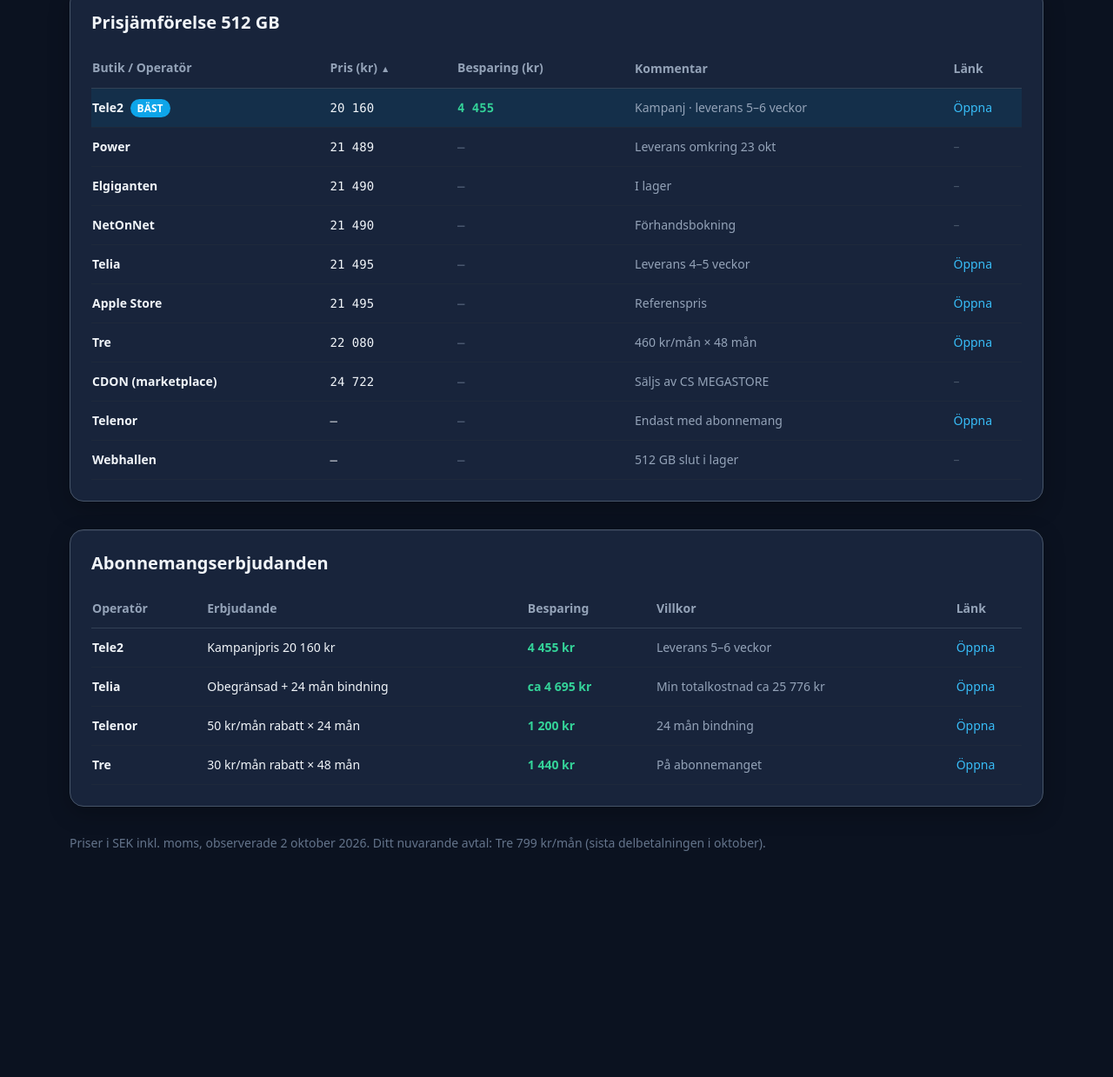
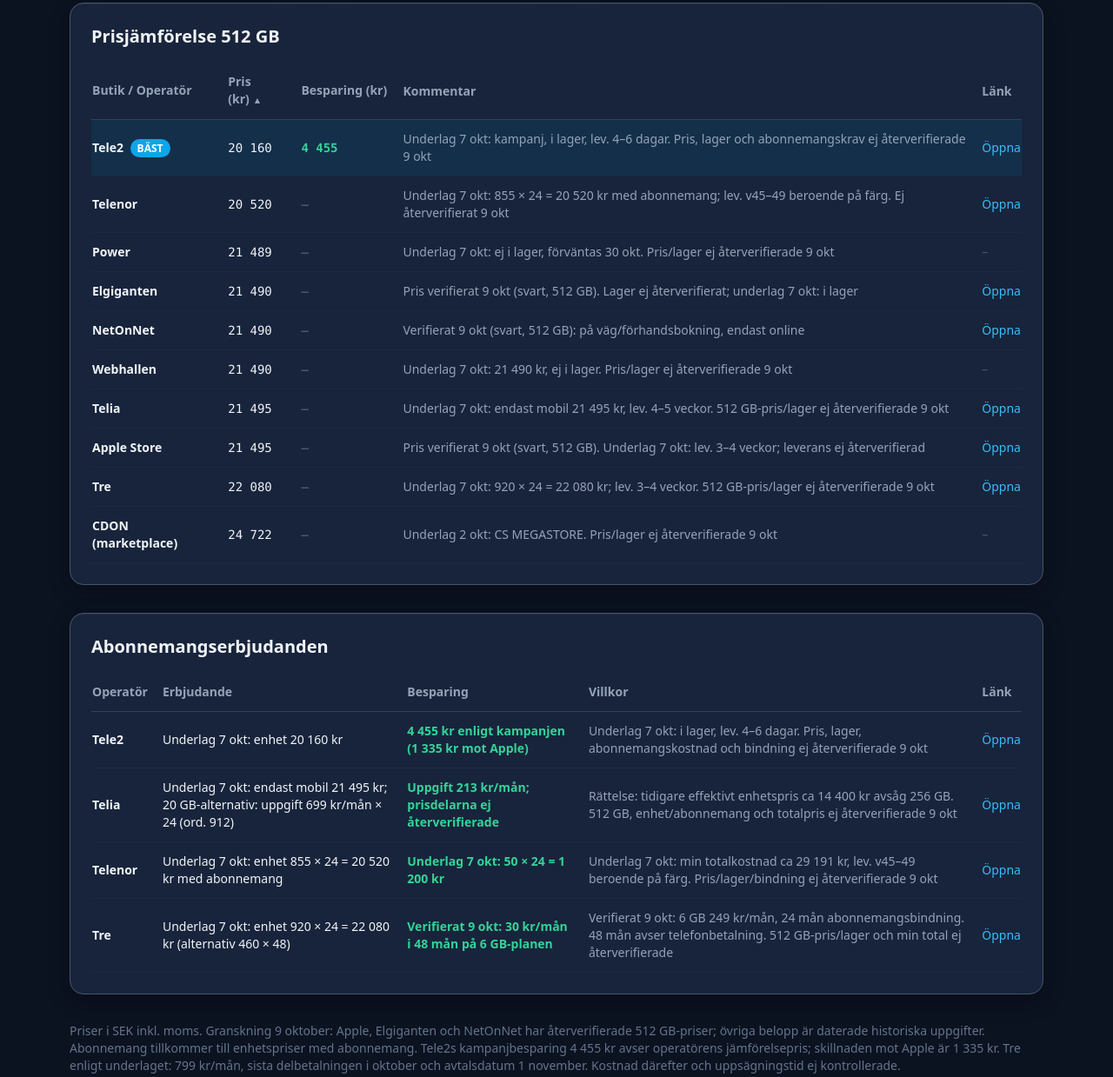
Before and after one commit to mrskydiver2015-code/iphone18-price-tracker, a plain HTML site: page index.html in a window 1280 px wide. Shown: the part 525-1764 px from the top of the page at 87% size. Before the commit the page ends 1545 px from the top, so only its background shows below. Drawn offline with nearby package versions, Linux system fonts and the light colour scheme.

Commit message:
Reconcile dated 512 GB offers and verification status across dashboard

```diff
--- a/index.html
+++ b/index.html
@@ -23,7 +23,7 @@ tailwind.config = { theme: { extend: { colors: { ink: '#0b1220', card: '#18243b'
 <div class="max-w-6xl mx-auto px-4 py-10">
 
   <header class="mb-8">
-    <p class="text-sky-400 text-sm font-semibold tracking-wide uppercase">Prisbevakning · v1.0.1 · uppdaterad 4 oktober 2026</p>
+    <p class="text-sky-400 text-sm font-semibold tracking-wide uppercase">Prisbevakning · v1.0.2 · granskad 9 oktober 2026</p>
     <h1 class="text-4xl font-bold mt-2">iPhone 18 Pro Max <span class="text-sky-400">512 GB</span></h1>
     <p class="text-slate-400 mt-2">Jämför priser hos svenska återförsäljare och operatörer. Klicka på en kolumnrubrik för att sortera. Vid prissortering visas alternativ utan pris alltid sist, oavsett sorteringsriktning.</p>
   </header>
@@ -31,9 +31,9 @@ tailwind.config = { theme: { extend: { colors: { ink: '#0b1220', card: '#18243b'
   <!-- Best deal hero -->
   <div class="bg-gradient-to-r from-sky-600 to-blue-700 border border-sky-400/60 shadow-xl shadow-black/25 rounded-2xl p-6 mb-8 flex flex-wrap items-center justify-between gap-4">
     <div>
-      <p class="text-sky-100 text-sm uppercase tracking-wide font-semibold">Billigast just nu</p>
+      <p class="text-sky-100 text-sm uppercase tracking-wide font-semibold">Lägsta dokumenterade enhetspris · ej återverifierat i dag</p>
       <p class="text-3xl font-bold mt-1">Tele2 – 20 160 kr</p>
-      <p class="text-sky-100 mt-1">Kampanj: spara 4 455 kr · Leverans 5–6 veckor</p>
+      <p class="text-sky-100 mt-1">Underlag 7 okt: kampanj, i lager och leverans 4–6 dagar. Pris, lager och abonnemangsvillkor ej återverifierade 9 okt.</p>
     </div>
     <a href="https://www.tele2.se/mobiler/apple-iphone-18-pro-max/9514/0/SPECIAL_OFFER-62238/24"
        class="bg-white text-blue-800 font-semibold px-6 py-3 rounded-xl hover:bg-sky-100 transition">Till erbjudandet</a>
@@ -81,29 +81,53 @@ tailwind.config = { theme: { extend: { colors: { ink: '#0b1220', card: '#18243b'
   </section>
 
   <footer class="text-slate-500 text-sm">
-    <p>Priser i SEK inkl. moms, observerade 2 oktober 2026. Ditt nuvarande avtal: Tre 799 kr/mån (sista delbetalningen i oktober).</p>
+    <p>Priser i SEK inkl. moms. Granskning 9 oktober: Apple, Elgiganten och NetOnNet har återverifierade 512 GB-priser; övriga belopp är daterade historiska uppgifter. Abonnemang tillkommer till enhetspriser med abonnemang. Tele2s kampanjbesparing 4 455 kr avser operatörens jämförelsepris; skillnaden mot Apple är 1 335 kr. Tre enligt underlaget: 799 kr/mån, sista delbetalningen i oktober och avtalsdatum 1 november. Kostnad därefter och uppsägningstid ej kontrollerade.</p>
   </footer>
 </div>
 
 <script>
 const prices = [
-  { name: "Tele2", price: 20160, savings: 4455, note: "Kampanj · leverans 5–6 veckor", url: "https://www.tele2.se/mobiler/apple-iphone-18-pro-max/9514/0/SPECIAL_OFFER-62238/24", best: true },
-  { name: "Power", price: 21489, savings: 0, note: "Leverans omkring 23 okt", url: null },
-  { name: "Elgiganten", price: 21490, savings: 0, note: "I lager", url: null },
-  { name: "NetOnNet", price: 21490, savings: 0, note: "Förhandsbokning", url: null },
-  { name: "Telia", price: 21495, savings: 0, note: "Leverans 4–5 veckor", url: "https://www.telia.se/mobiltelefoner/apple/apple-iphone-18-pro-max" },
-  { name: "Apple Store", price: 21495, savings: 0, note: "Referenspris", url: "https://www.apple.com/se/shop/buy-iphone/iphone-18-pro" },
-  { name: "Tre", price: 22080, savings: 0, note: "460 kr/mån × 48 mån", url: "https://www.tre.se/handla/mobiltelefoner/apple/iphone-18-pro-max" },
-  { name: "CDON (marketplace)", price: 24722, savings: 0, note: "Säljs av CS MEGASTORE", url: null },
-  { name: "Telenor", price: null, savings: 0, note: "Endast med abonnemang", url: "https://www.telenor.se/handla/mobiler/apple/iphone-18-pro-max/" },
-  { name: "Webhallen", price: null, savings: 0, note: "512 GB slut i lager", url: null },
+  { name: "Tele2", price: 20160, savings: 4455, note: "Underlag 7 okt: kampanj, i lager, lev. 4–6 dagar. Pris, lager och abonnemangskrav ej återverifierade 9 okt", url: "https://www.tele2.se/mobiler/apple-iphone-18-pro-max/9514/0/SPECIAL_OFFER-62238/24", best: true },
+  { name: "Power", price: 21489, savings: 0, note: "Underlag 7 okt: ej i lager, förväntas 30 okt. Pris/lager ej återverifierade 9 okt", url: null },
+  { name: "Elgiganten", price: 21490, savings: 0, note: "Pris verifierat 9 okt (svart, 512 GB). Lager ej återverifierat; underlag 7 okt: i lager", url: "https://www.elgiganten.se/product/mobiler-tablets-smartklockor/mobiltelefon/apple-iphone-18-pro-max-smarttelefon-512gb-black/1141329" },
+  { name: "NetOnNet", price: 21490, savings: 0, note: "Verifierat 9 okt (svart, 512 GB): på väg/förhandsbokning, endast online", url: "https://www.netonnet.se/art/mobil-smartwatch/mobiltelefoner/iphone/apple-iphone-18-pro-max-512gb-black/1067935.9044/" },
+  { name: "Telia", price: 21495, savings: 0, note: "Underlag 7 okt: endast mobil 21 495 kr, lev. 4–5 veckor. 512 GB-pris/lager ej återverifierade 9 okt", url: "https://www.telia.se/mobiltelefoner/apple/apple-iphone-18-pro-max" },
+  { name: "Apple Store", price: 21495, savings: 0, note: "Pris verifierat 9 okt (svart, 512 GB). Underlag 7 okt: lev. 3–4 veckor; leverans ej återverifierad", url: "https://www.apple.com/se/shop/buy-iphone/iphone-18-pro" },
+  { name: "Tre", price: 22080, savings: 0, note: "Underlag 7 okt: 920 × 24 = 22 080 kr; lev. 3–4 veckor. 512 GB-pris/lager ej återverifierade 9 okt", url: "https://www.tre.se/handla/mobiltelefoner/apple/iphone-18-pro-max" },
+  { name: "CDON (marketplace)", price: 24722, savings: 0, note: "Underlag 2 okt: CS MEGASTORE. Pris/lager ej återverifierade 9 okt", url: null },
+  { name: "Telenor", price: 20520, savings: 0, note: "Underlag 7 okt: 855 × 24 = 20 520 kr med abonnemang; lev. v45–49 beroende på färg. Ej återverifierat 9 okt", url: "https://www.telenor.se/handla/mobiler/apple/iphone-18-pro-max/" },
+  { name: "Webhallen", price: 21490, savings: 0, note: "Underlag 7 okt: 21 490 kr, ej i lager. Pris/lager ej återverifierade 9 okt", url: null },
 ];
 
 const subs = [
-  { op: "Tele2", offer: "Kampanjpris 20 160 kr", saving: "4 455 kr", terms: "Leverans 5–6 veckor", url: "https://www.tele2.se/mobiler/apple-iphone-18-pro-max/9514/0/SPECIAL_OFFER-62238/24" },
-  { op: "Telia", offer: "Obegränsad + 24 mån bindning", saving: "ca 4 695 kr", terms: "Min totalkostnad ca 25 776 kr", url: "https://www.telia.se/mobiltelefoner/apple/apple-iphone-18-pro-max" },
-  { op: "Telenor", offer: "50 kr/mån rabatt × 24 mån", saving: "1 200 kr", terms: "24 mån bindning", url: "https://www.telenor.se/handla/mobiler/apple/iphone-18-pro-max/" },
-  { op: "Tre", offer: "30 kr/mån rabatt × 48 mån", saving: "1 440 kr", terms: "På abonnemanget", url: "https://www.tre.se/handla/mobiltelefoner/apple/iphone-18-pro-max" },
+  {
+    "op": "Tele2",
+    "offer": "Underlag 7 okt: enhet 20 160 kr",
+    "saving": "4 455 kr enligt kampanjen (1 335 kr mot Apple)",
+    "terms": "Underlag 7 okt: i lager, lev. 4–6 dagar. Pris, lager, abonnemangskostnad och bindning ej återverifierade 9 okt",
+    "url": "https://www.tele2.se/mobiler/apple-iphone-18-pro-max/9514/0/SPECIAL_OFFER-62238/24"
+  },
+  {
+    "op": "Telia",
+    "offer": "Underlag 7 okt: endast mobil 21 495 kr; 20 GB-alternativ: uppgift 699 kr/mån × 24 (ord. 912)",
+    "saving": "Uppgift 213 kr/mån; prisdelarna ej återverifierade",
+    "terms": "Rättelse: tidigare effektivt enhetspris ca 14 400 kr avsåg 256 GB. 512 GB, enhet/abonnemang och totalpris ej återverifierade 9 okt",
+    "url": "https://www.telia.se/mobiltelefoner/apple/apple-iphone-18-pro-max"
+  },
+  {
+    "op": "Telenor",
+    "offer": "Underlag 7 okt: enhet 855 × 24 = 20 520 kr med abonnemang",
+    "saving": "Underlag 7 okt: 50 × 24 = 1 200 kr",
+    "terms": "Underlag 7 okt: min totalkostnad ca 29 191 kr, lev. v45–49 beroende på färg. Pris/lager/bindning ej återverifierade 9 okt",
+    "url": "https://www.telenor.se/handla/mobiler/apple/iphone-18-pro-max/"
+  },
+  {
+    "op": "Tre",
+    "offer": "Underlag 7 okt: enhet 920 × 24 = 22 080 kr (alternativ 460 × 48)",
+    "saving": "Verifierat 9 okt: 30 kr/mån i 48 mån på 6 GB-planen",
+    "terms": "Verifierat 9 okt: 6 GB 249 kr/mån, 24 mån abonnemangsbindning. 48 mån avser telefonbetalning. 512 GB-pris/lager och min total ej återverifierade",
+    "url": "https://www.tre.se/handla/mobiltelefoner/apple/iphone-18-pro-max"
+  }
 ];
 
 const fmt = n => n == null ? "–" : n.toLocaleString("sv-SE");
@@ -158,8 +182,8 @@ const minP = Math.min(...withPrice.map(p => p.price));
 const maxP = Math.max(...withPrice.map(p => p.price));
 const maxS = Math.max(...prices.map(p => p.savings));
 const kpis = [
-  ["Lägsta pris", fmt(minP) + " kr", "Tele2, kampanj"],
-  ["Största besparing", fmt(maxS) + " kr", "Tele2-kampanjen"],
+  ["Lägsta dokumenterade pris", fmt(minP) + " kr", "Tele2, underlag 7 okt"],
+  ["Dokumenterad kampanjbesparing", fmt(maxS) + " kr", "Tele2, ej återverifierad 9 okt"],
   ["Prisspridning", fmt(maxP - minP) + " kr", fmt(minP) + " – " + fmt(maxP) + " kr"],
   ["Bevakade alternativ", String(prices.length), "butiker & operatörer"],
 ];
```
